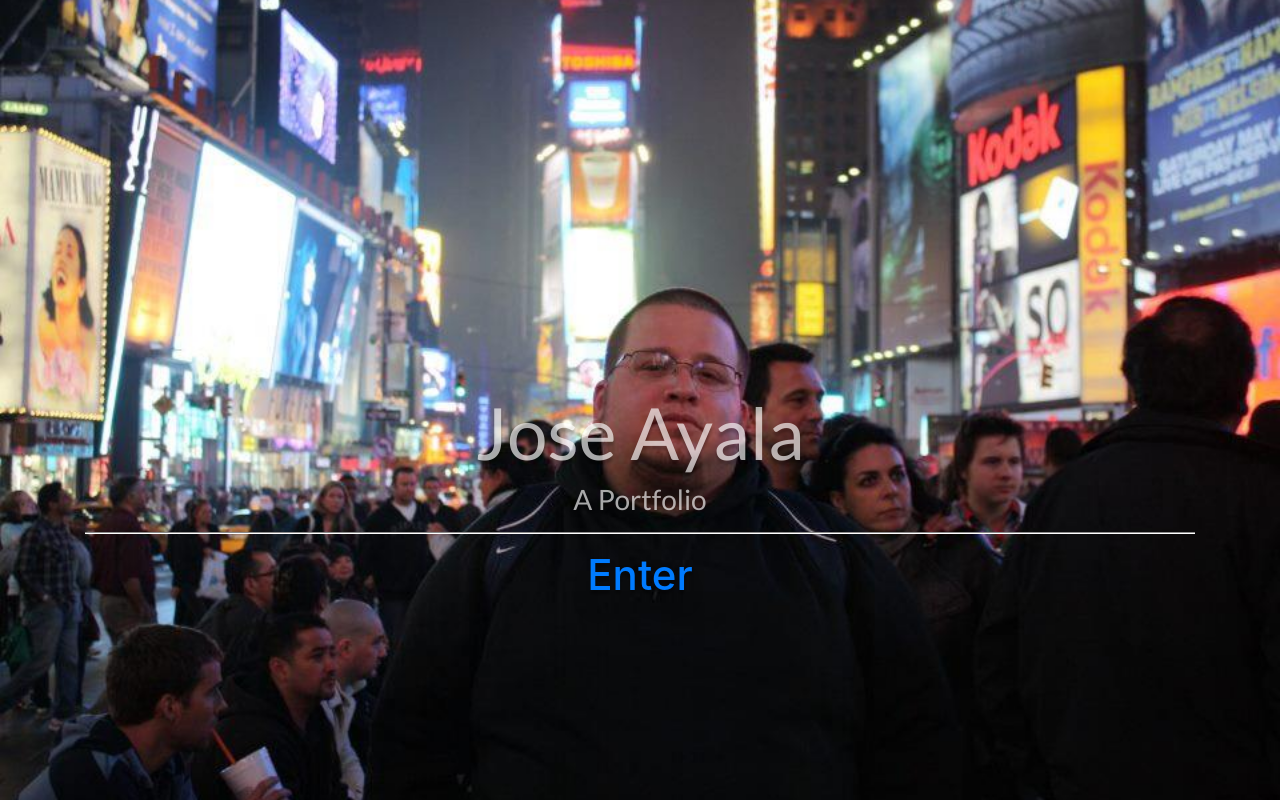
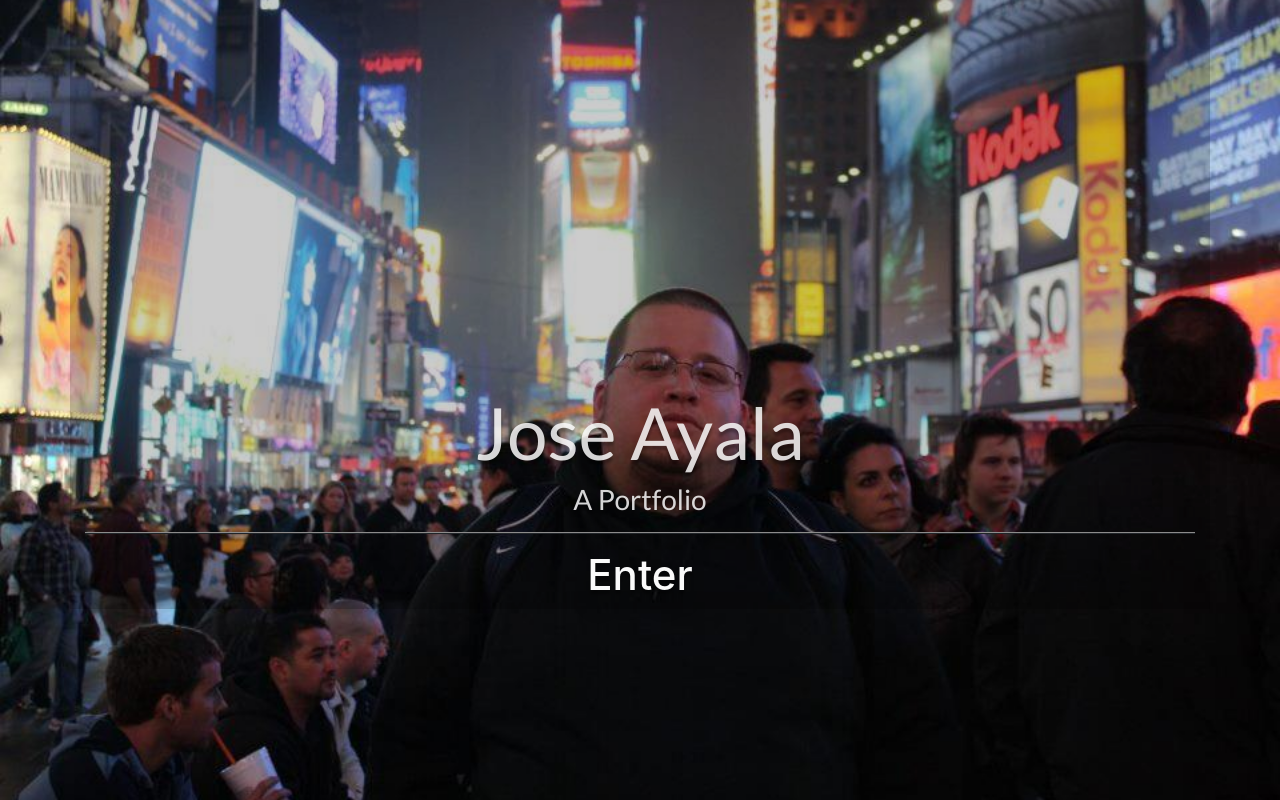
Before and after one commit to nowshowjj/profile-react, a React (Create React App) app in the folder profile-react/: page / in a window 1280 px wide. Built offline with nearby package versions, Linux system fonts and the light colour scheme.

Commit message:
fixed a few things

```diff
--- a/profile-react/src/App.js
+++ b/profile-react/src/App.js
@@ -1,7 +1,7 @@
 import React from "react";
 import { BrowserRouter as Router, Route, Switch } from "react-router-dom";
 import Home from "./Pages/Home";
-import Projects from "./Pages/Projects";
+import Projects from "./Pages/projects";
 // import Bio from "./Pages/bio";
 
 const App = () => (
--- a/profile-react/src/Pages/Home.css
+++ b/profile-react/src/Pages/Home.css
@@ -7,10 +7,13 @@ body {
   font-family: Lato;
 }
 
-#content {
+.content {
   text-align: center;
   padding-top: 35%;
-	text-shadow: 0px 4px 3px rgba(0,0,0,0.4),
-				 0px 8px 13px rgba(0,0,0,0.1),
-				 0px 18px 23px rgba(0,0,0,0.1);
+  text-shadow: 0 4px 3px rgba(0, 0, 0, 0.4), 0 8px 13px rgba(0, 0, 0, 0.1),
+    0 18px 23px rgba(0, 0, 0, 0.1);
 }
+
+.overlay {
+  background: rgba(0, 0, 0, 0.2);
+}
--- a/profile-react/src/components/HomePage/HomePage.css
+++ b/profile-react/src/components/HomePage/HomePage.css
@@ -1,24 +1,29 @@
 .title {
   font-weight: 500;
   font-size: 4.5em;
-    opacity: 0.65;
-    color: white;
+  opacity: 0.85;
+  color: #fafafa;
   font-family: Lato;
-
 }
 
 .portfolio {
-    opacity: 0.65;
+  opacity: 0.85;
   font-family: Lato;
-    color: white;
+  color: #fafafa;
   font-family: Lato;
 }
 
 .hr {
   border-top: 1px solid #8c8b8b;
-        border-bottom: 1px solid #fff;
+  border-bottom: 1px solid;
 }
 
 .enter {
   font-size: 1.5em;
+  color: #fafafa;
+  text-decoration: none;
 }
+
+.enter:hover {
+  text-decoration: none;
+}
--- a/profile-react/src/components/HomePage/HomePage.js
+++ b/profile-react/src/components/HomePage/HomePage.js
@@ -1,18 +1,22 @@
 import React, { Component } from "react";
-import { Container, Col, Row } from "reactstrap"
-import './HomePage.css'
+import { Container, Col, Row } from "reactstrap";
+import "./HomePage.css";
 
 export default class HomePage extends Component {
   render() {
     return (
-    <Container>
+      <Container className="overlay">
         <Row>
           <Col lg-12>
-                <div id="content">
+            <div className="content">
               <h1 className="title">Jose Ayala</h1>
               <h3 className="portfolio">A Portfolio</h3>
-                <hr className="hr"/>
-                <h3><a className="enter" href = "projects.html">Enter</a></h3>
+              <hr className="hr" />
+              <h3>
+                <a className="enter" href="projects.html">
+                  Enter
+                </a>
+              </h3>
             </div>
           </Col>
         </Row>
```
Also changed, not shown: profile-react/src/App.css (+6 -7 lines). Lines whose indentation alone changed are shown as unchanged.
